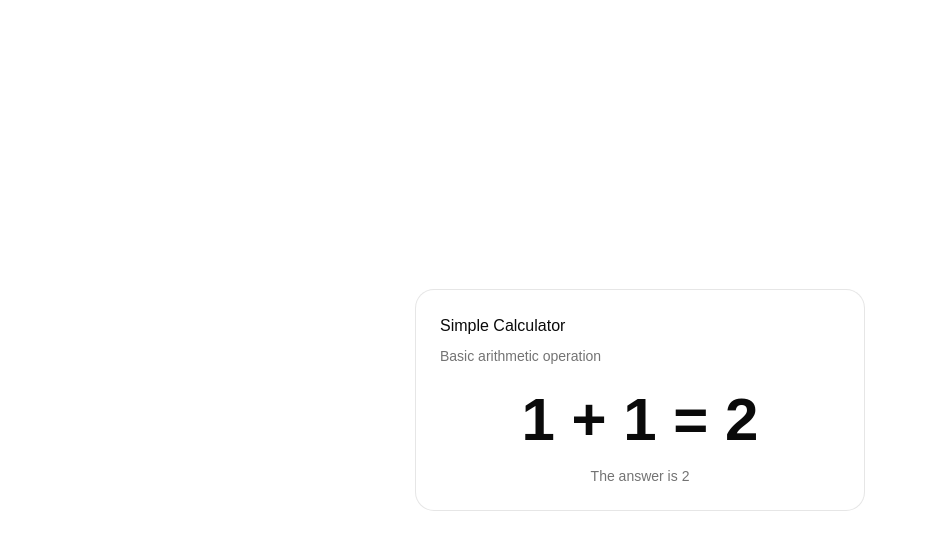
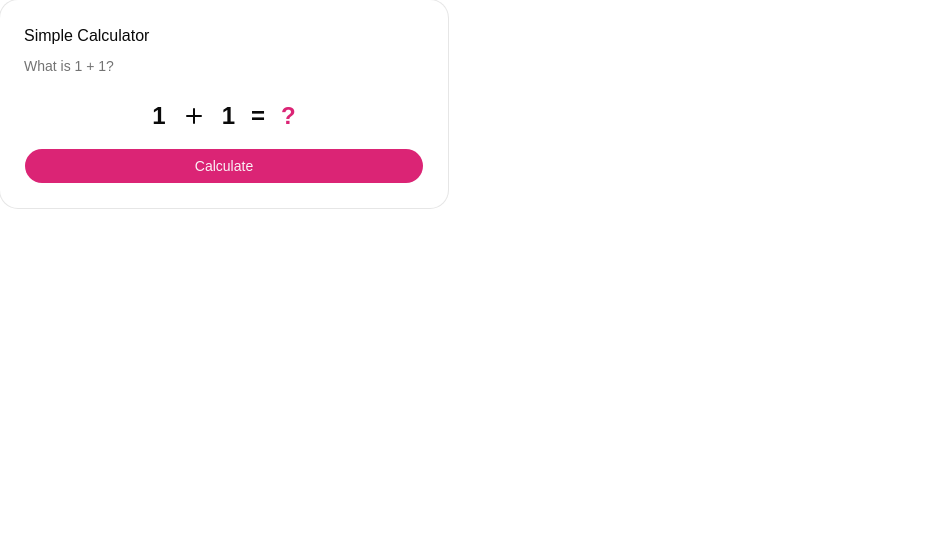
Before and after one commit to cte/todo, a React (Vite) app: page / in a window 1280 px wide. Shown: the top 550 px of the page, without its empty margins (0-928 px from the left). Built offline with nearby package versions, Linux system fonts and the light colour scheme.

Commit message:
feat: add calculator component to answer 1+1

```diff
--- a/src/components/calculator.tsx
+++ b/src/components/calculator.tsx
@@ -1,28 +1,33 @@
+import * as React from "react"
 import { Card, CardContent, CardDescription, CardHeader, CardTitle } from "@/components/ui/card"
+import { Button } from "@/components/ui/button"
+import { PlusIcon } from "lucide-react"
 
 export function Calculator() {
-  const num1 = 1
-  const num2 = 1
-  const result = num1 + num2
+  const [result, setResult] = React.useState<number | null>(null)
+
+  const calculate = () => {
+    setResult(1 + 1)
+  }
 
   return (
-    <div className="flex min-h-screen items-center justify-center p-4">
     <Card className="w-full max-w-md">
       <CardHeader>
         <CardTitle>Simple Calculator</CardTitle>
-          <CardDescription>Basic arithmetic operation</CardDescription>
+        <CardDescription>What is 1 + 1?</CardDescription>
       </CardHeader>
-        <CardContent>
-          <div className="flex flex-col items-center gap-4">
-            <div className="text-6xl font-bold">
-              {num1} + {num2} = {result}
+      <CardContent className="space-y-4">
+        <div className="flex items-center justify-center gap-4 text-2xl font-semibold">
+          <span>1</span>
+          <PlusIcon className="h-6 w-6" />
+          <span>1</span>
+          <span>=</span>
+          <span className="text-primary">{result !== null ? result : "?"}</span>
         </div>
-            <div className="text-muted-foreground text-sm">
-              The answer is {result}
-            </div>
-          </div>
+        <Button onClick={calculate} className="w-full">
+          Calculate
+        </Button>
       </CardContent>
     </Card>
-    </div>
   )
 }
```
Lines whose indentation alone changed are shown as unchanged.
